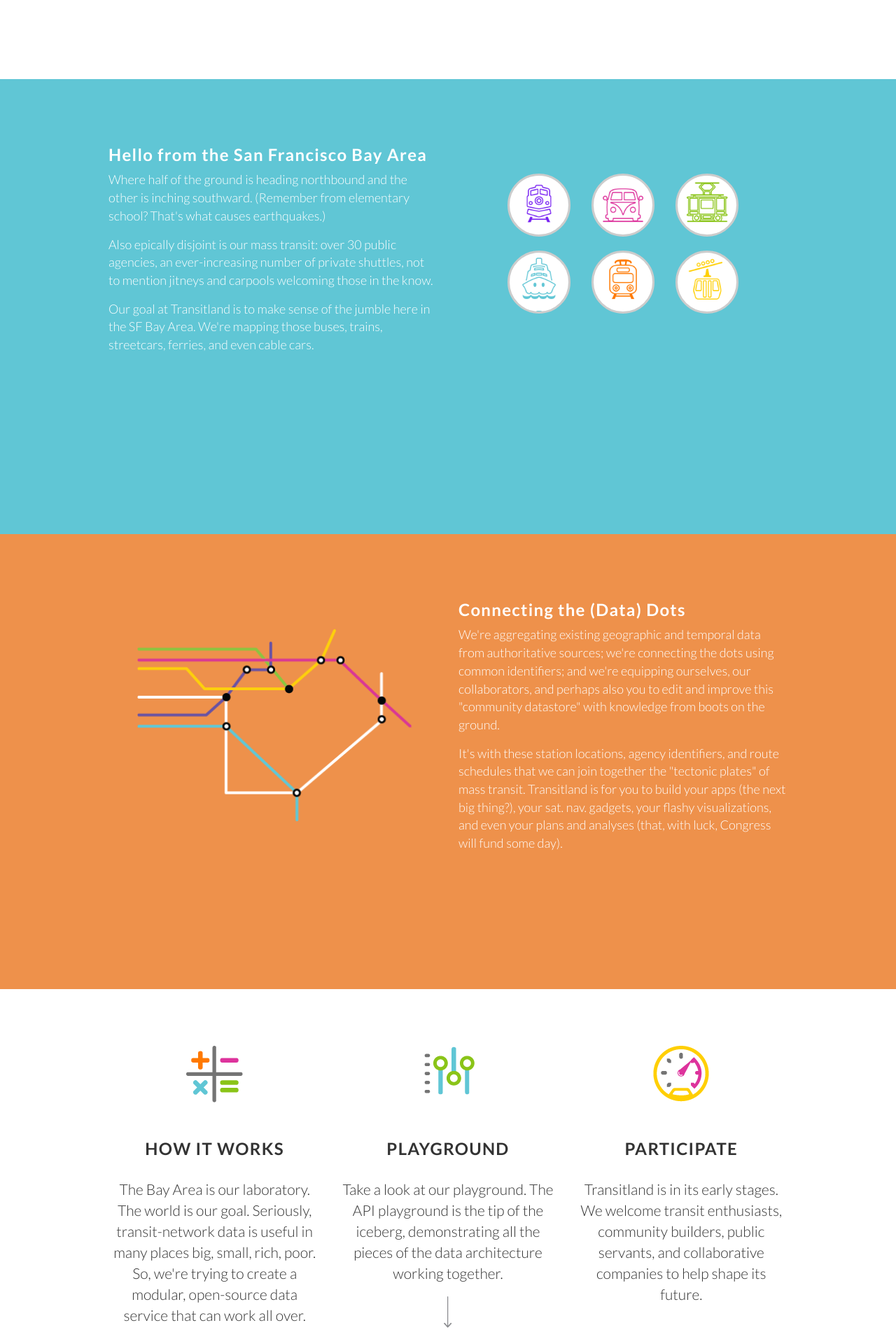
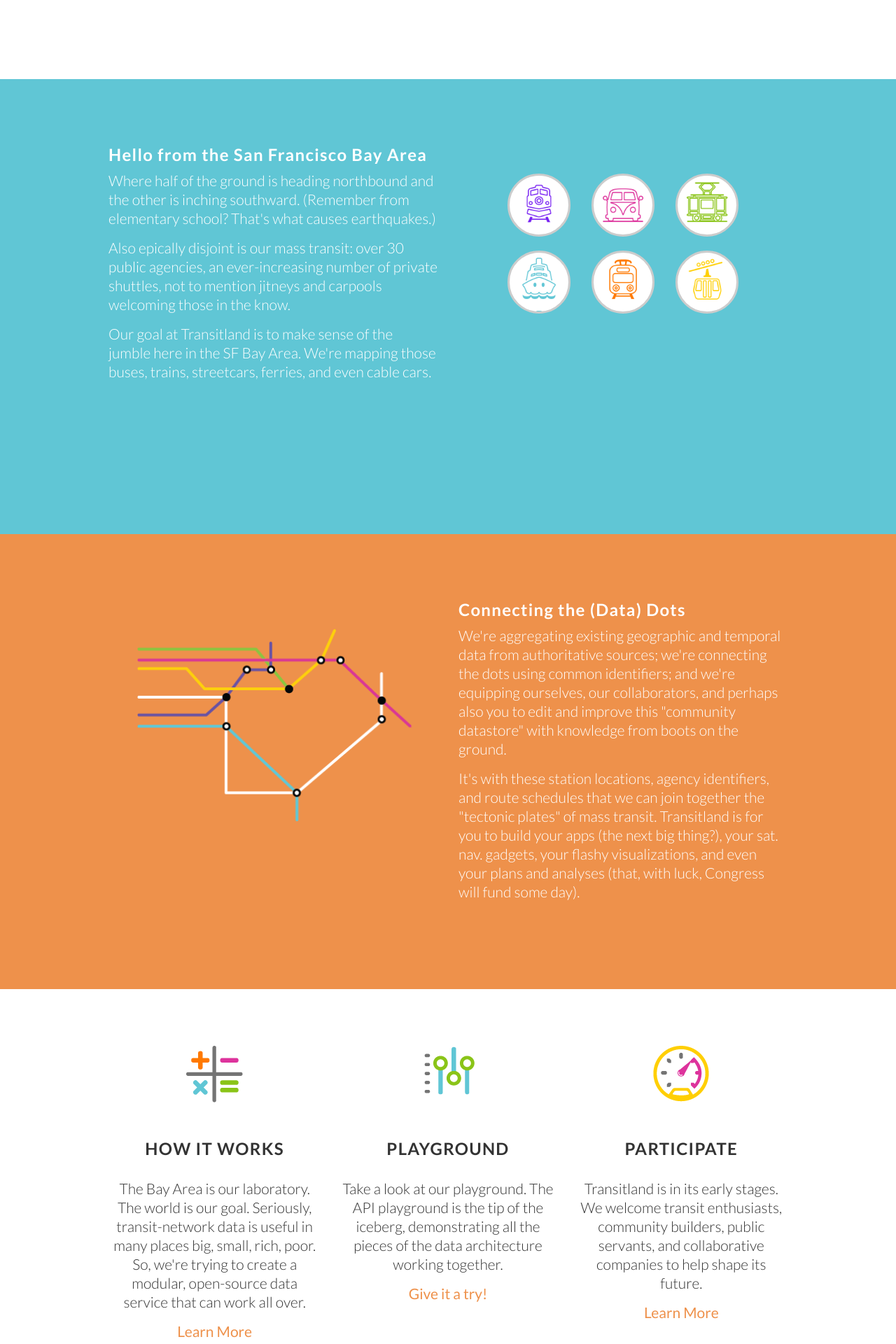
Before and after one commit to transitland/www-transit-land, a Jekyll site: the page built from index.html, in a window 1280 px wide. Shown: the part 763-2683 px from the top of the page at 70% size. Built offline with Jekyll 4.4.1, drawn with Linux system fonts in a browser that asks for light colours; nearby versions of some CDN libraries.

Commit message:
some p tag consistency and adding language under blurbs on the homepage

```diff
--- a/_sass/_indexpage.scss
+++ b/_sass/_indexpage.scss
@@ -17,7 +17,6 @@
   //no footer
   margin-bottom: 0;
   background-color: $logo-color-3;  //blue
-  p { font-size:18px; }
   .badges-wrapper {
     margin-top:50px;
     margin-left: auto;
@@ -48,7 +47,6 @@
   height: 650px;
   margin-bottom: 0px;
   background-color: $logo-color-4;  //orange
-  p { font-size: 18px; }
 
   .badges-wrapper {
     margin-top: 50px;
--- a/_sass/shared/_sharedstyle.scss
+++ b/_sass/shared/_sharedstyle.scss
@@ -29,6 +29,12 @@
   &:hover{
     text-decoration: none;
   }
+}
+
+p {
+  font-size: 18px;
+  font-weight: 300;
+  line-height: 27px;
 }
 
 h2 {
@@ -75,7 +81,7 @@
   border:1px solid black;
   border-radius: 0px;
   color: #000000;
-  padding: 2px 20px;
+  padding: 5px 20px;
   font-size:16px;
   font-weight:400;
 }
--- a/index.html
+++ b/index.html
@@ -66,6 +66,7 @@
       <p>
         The Bay Area is our laboratory. The world is our goal. Seriously, transit-network data is useful in many places big, small, rich, poor. So, we're trying to create a modular, open-source data service that can work all over.
       </p>
+      <p><a href="/how-it-works"> Learn More</a></p>
     </div>
     <div class="col-lg-4 col-md-4 col-sm-4 ">
       <p>
@@ -75,11 +76,8 @@
       <p>
         Take a look at our playground. The API playground is the tip of the iceberg, demonstrating all the pieces of the data architecture working together.
       </p>
-      <div class="arrow-p">
-        <img src="/assets/images/arrow.png">
-      </div>
       <p>
-        <a href="{{site.playground_url}}" class="btn-transparent"> TRY</a>
+        <a href="{{site.playground_url}}"> Give it a try!</a>
       </p>
     </div>
     <div class="col-lg-4 col-md-4 col-sm-4">
@@ -87,8 +85,8 @@
        <a href="/participate/"><img class="blurb" alt="participate icon" src="/assets/images/blurbs/blurb_3.png"></a>
        </p>
       <h3>PARTICIPATE</h3>
-
       <p>Transitland is in its early stages. We welcome transit enthusiasts, community builders, public servants, and collaborative companies to help shape its future.</p>
+      <p><a href="/participate"> Learn More</a></p>
 
     </div>
   </div>
```
